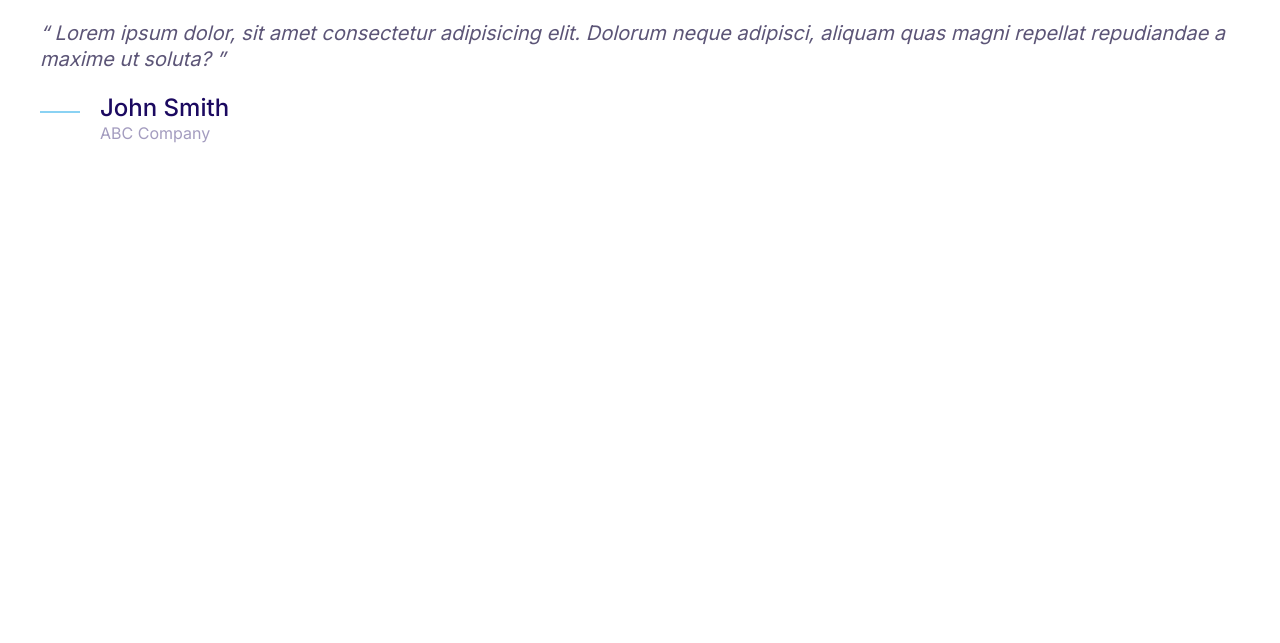
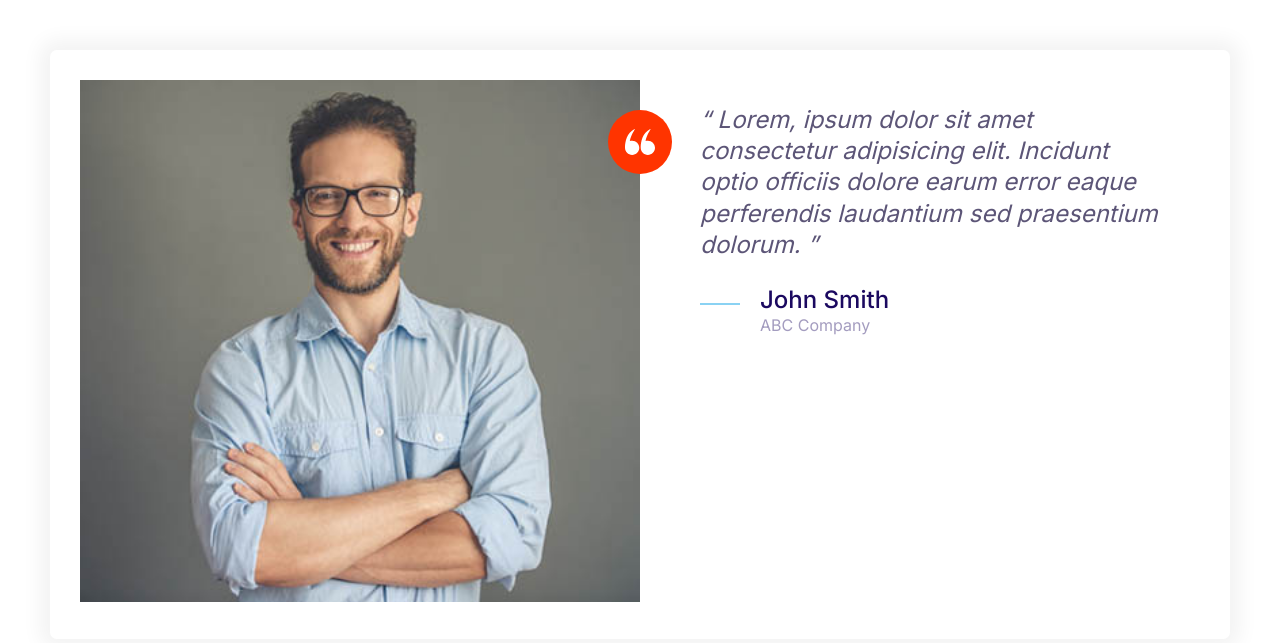
Before and after one commit to Lewoczegg/Moshify, a plain HTML site: page index.html in a window 1280 px wide. Drawn offline with Linux system fonts and the light colour scheme.

Commit message:
Testimonials

```diff
--- a/css/styles.css
+++ b/css/styles.css
@@ -159,8 +159,17 @@
     width: 40px;
 }
 
+.icon--small {
+    width: 30px;
+    height: 30px;
+}
+
 .icon--primary {
     fill: var(--color-primary);
+}
+
+.icon--white {
+    fill: white;
 }
 
 .icon-container {
@@ -171,6 +180,10 @@
     display: inline-flex;
     justify-content: center;
     align-items: center;
+}
+
+.icon-container--accent {
+    background: var(--color-accent);
 }
 
 /* Buttons */
@@ -423,3 +436,49 @@
         font-size: 1.6rem;
     }
 }
+
+/* Grids */
+.grid {
+    display: grid;
+}
+
+@media screen and (min-width: 768px) {
+    .grid--1x2 {
+        grid-template-columns: 1fr 1fr;
+    }
+}
+
+@media screen and (min-width: 1024px){
+    .grid--1x3 {
+        grid-template-columns: 1fr 1fr 1fr;
+    }
+}
+
+/* Testimonials */
+.testimonial {
+    padding: 3rem;
+}
+
+.testimonial__image {
+    position: relative;
+}
+
+.testimonial__image > img {
+    width: 100%;
+}
+
+.testimonial__image > .icon-container {
+    position: absolute;
+    top: 3rem;
+    right: -32px;
+}
+
+@media screen and (min-width: 768px) {
+    .testimonial .quote,
+    .testimonial .quote__author {
+        font-size: 2.4rem;
+    }
+    .testimonial .quote {
+        margin-left: 6rem;
+    }
+}
--- a/index.html
+++ b/index.html
@@ -14,11 +14,22 @@
     <link rel="stylesheet" href="/css/normalize.css" />
     <link rel="stylesheet" href="/css/styles.css" />
   </head>
-  <body>
+  <body style="padding: 5rem">
+    <div class="card testimonial">
+      <div class="grid grid--1x2">
+        <div class="testimonial__image">
+          <img src="/images/testimonial.jpg" alt="A happy, smuling customer" />
+          <span class="icon-container icon-container--accent">
+            <svg class="icon icon--white icon--small">
+              <use xlink:href="images/sprite.svg#quotes"></use>
+            </svg>
+          </span>
+        </div>
         <blockquote class="quote">
           <p class="quote__text">
-        Lorem ipsum dolor, sit amet consectetur adipisicing elit. Dolorum neque
-        adipisci, aliquam quas magni repellat repudiandae a maxime ut soluta?
+            Lorem, ipsum dolor sit amet consectetur adipisicing elit. Incidunt
+            optio officiis dolore earum error eaque perferendis laudantium sed
+            praesentium dolorum.
           </p>
           <footer>
             <div class="media">
@@ -34,5 +45,7 @@
             </div>
           </footer>
         </blockquote>
+      </div>
+    </div>
   </body>
 </html>
```
Also changed, not shown: components/testimonials.html (added, +32 -0 lines), images/testimonial.jpg (added). Lines whose indentation alone changed are shown as unchanged.
